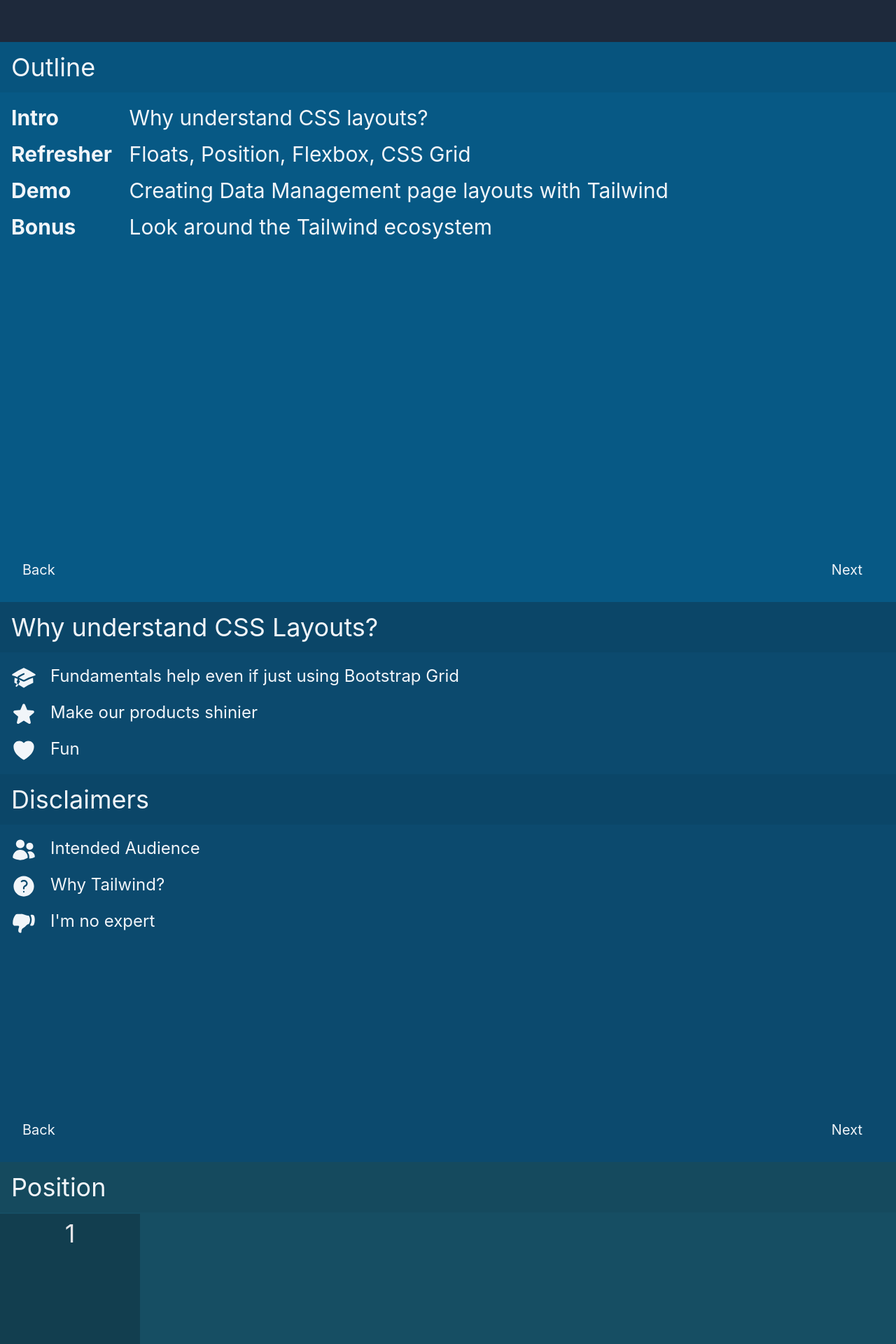
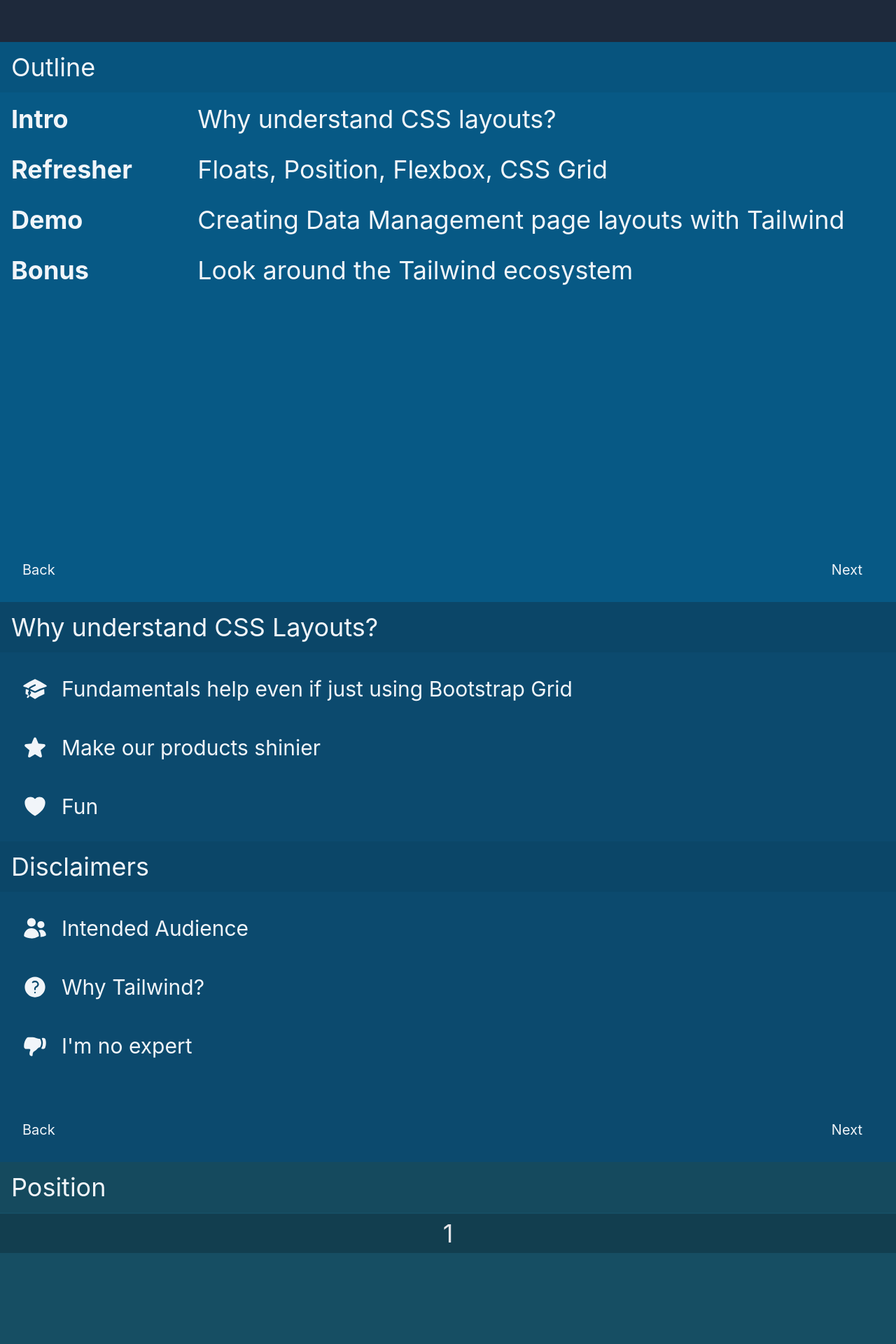
Before and after one commit to simon-lang/css-layouts, a React (Vite) app: page / in a window 1280 px wide. Shown: the part 740-2660 px from the top of the page at 70% size. Built offline with nearby package versions, Linux system fonts and the light colour scheme.

Commit message:
Prep slides

```diff
--- a/src/Box.tsx
+++ b/src/Box.tsx
@@ -9,7 +9,7 @@
       style={{
         ...style
       }}
-      className={`py-2 px-4 bg-black bg-opacity-20 text-zinc-200 text-4xl text-center ${className}`}
+      className={`py-2 px-4 bg-black bg-opacity-20 text-zinc-200 text-4xl text-center flex items-center justify-center ${className}`}
     >
       {n || children || 'x'}
     </div>
--- a/src/Demo.tsx
+++ b/src/Demo.tsx
@@ -1,6 +1,7 @@
 import { ChevronLeftIcon, ChevronRightIcon, XMarkIcon } from '@heroicons/react/24/solid'
 import { range } from 'lodash'
 import { Actions } from './Actions'
+import { Nav } from './Nav'
 import { useDemoStore } from './store'
 
 export const Thumbnail = () => <div className="bg-darkblue h-24 cursor-pointer hover:bg-opacity-50"></div>
@@ -8,10 +9,11 @@
 export function Demo() {
   const { sidebarOpen } = useDemoStore()
   return (
-    <div id="demo" className="h-screen bg-darkblue text-lg flex">
+    <div id="demo" className="h-screen bg-darkblue text-lg flex relative">
       {sidebarOpen && <Sidebar />}
       <SidebarHandle />
       <Workspace />
+      <Nav prev="grid" next="dm" />
     </div>
   )
 }
--- a/src/Dm.tsx
+++ b/src/Dm.tsx
@@ -19,7 +19,7 @@
 const Workspace = () => {
   const { count } = useDemoStore()
   return (
-    <div className="bg-pink-500 h-screen">
+    <div className="h-screen">
       <Actions></Actions>
       <div className="">
         {range(count).map((n) => {
--- a/src/Floats.tsx
+++ b/src/Floats.tsx
@@ -10,8 +10,9 @@
   <Slide id="floats">
     <Heading>Floats</Heading>
 
-    <Box style={{ float: 'right' }} />
-    <p className="p-4 w-full">
+    <Box n={1} className="w-24 h-24" style={{ float: 'none' }} />
+
+    <p className="p-4">
       Lorem ipsum dolor sit amet consectetur, adipisicing elit. Velit sed iste inventore, quam ullam cumque incidunt
       error placeat aperiam eius culpa iure nulla reprehenderit quos natus facilis dolores esse? Laboriosam? Lorem ipsum
       dolor sit amet consectetur, adipisicing elit. Velit sed iste inventore, quam ullam cumque incidunt error placeat
--- a/src/Grid.tsx
+++ b/src/Grid.tsx
@@ -9,7 +9,7 @@
 export const Grid = () => (
   <Slide id="grid">
     <Heading>Grid</Heading>
-    <div className="grid grid-cols-5 gap-2">
+    <div className="">
       <Box n={1} />
       <Box n={2} />
       <Box n={3} />
--- a/src/Intro.tsx
+++ b/src/Intro.tsx
@@ -7,13 +7,12 @@
   HeartIcon,
   HandThumbDownIcon,
   StarIcon,
-  HandRaisedIcon,
   UsersIcon,
   QuestionMarkCircleIcon
 } from '@heroicons/react/24/solid'
 
 export const Box = ({ children }: React.HTMLAttributes<HTMLDivElement>) => (
-  <div className="flex m-4 text-2xl">{children}</div>
+  <div className="flex m-4 p-4 text-3xl">{children}</div>
 )
 
 export function Intro() {
--- a/src/Outline.tsx
+++ b/src/Outline.tsx
@@ -9,18 +9,18 @@
   return (
     <Slide id="outline">
       <Heading>Outline</Heading>
-      <div className="text-2xl xl:text-3xl flex flex-col p-4 gap-4">
+      <div className="text-3xl xl:text-4xl flex flex-col p-4 gap-8">
         <Box>
-          <strong className="w-40 inline-block">Intro</strong> Why understand CSS layouts?
+          <strong className="w-64 inline-block">Intro</strong> Why understand CSS layouts?
         </Box>
         <Box>
-          <strong className="w-40 inline-block">Refresher</strong> Floats, Position, Flexbox, CSS Grid
+          <strong className="w-64 inline-block">Refresher</strong> Floats, Position, Flexbox, CSS Grid
         </Box>
         <Box>
-          <strong className="w-40 inline-block">Demo</strong> Creating Data Management page layouts with Tailwind
+          <strong className="w-64 inline-block">Demo</strong> Creating Data Management page layouts with Tailwind
         </Box>
         <Box>
-          <strong className="w-40 inline-block">Bonus</strong> Look around the Tailwind ecosystem
+          <strong className="w-64 inline-block">Bonus</strong> Look around the Tailwind ecosystem
         </Box>
       </div>
       <Nav prev="" next="intro" />
--- a/src/Position.tsx
+++ b/src/Position.tsx
@@ -10,15 +10,8 @@
 export const Position = () => (
   <Slide id="position">
     <Heading>Position</Heading>
-    <div>
-      <Box
-        n={1}
-        style={{
-          position: 'absolute',
-          width: '200px',
-          height: '200px'
-        }}
-      />
+    <div className="">
+      <Box n={1} />
     </div>
     <Nav prev="intro" next="floats" />
   </Slide>
--- a/src/index.css
+++ b/src/index.css
@@ -7,6 +7,7 @@
   font-size: 22px;
   line-height: 24px;
   font-weight: 400;
+  overflow: hidden;
 
   font-synthesis: none;
   text-rendering: optimizeLegibility;
```
